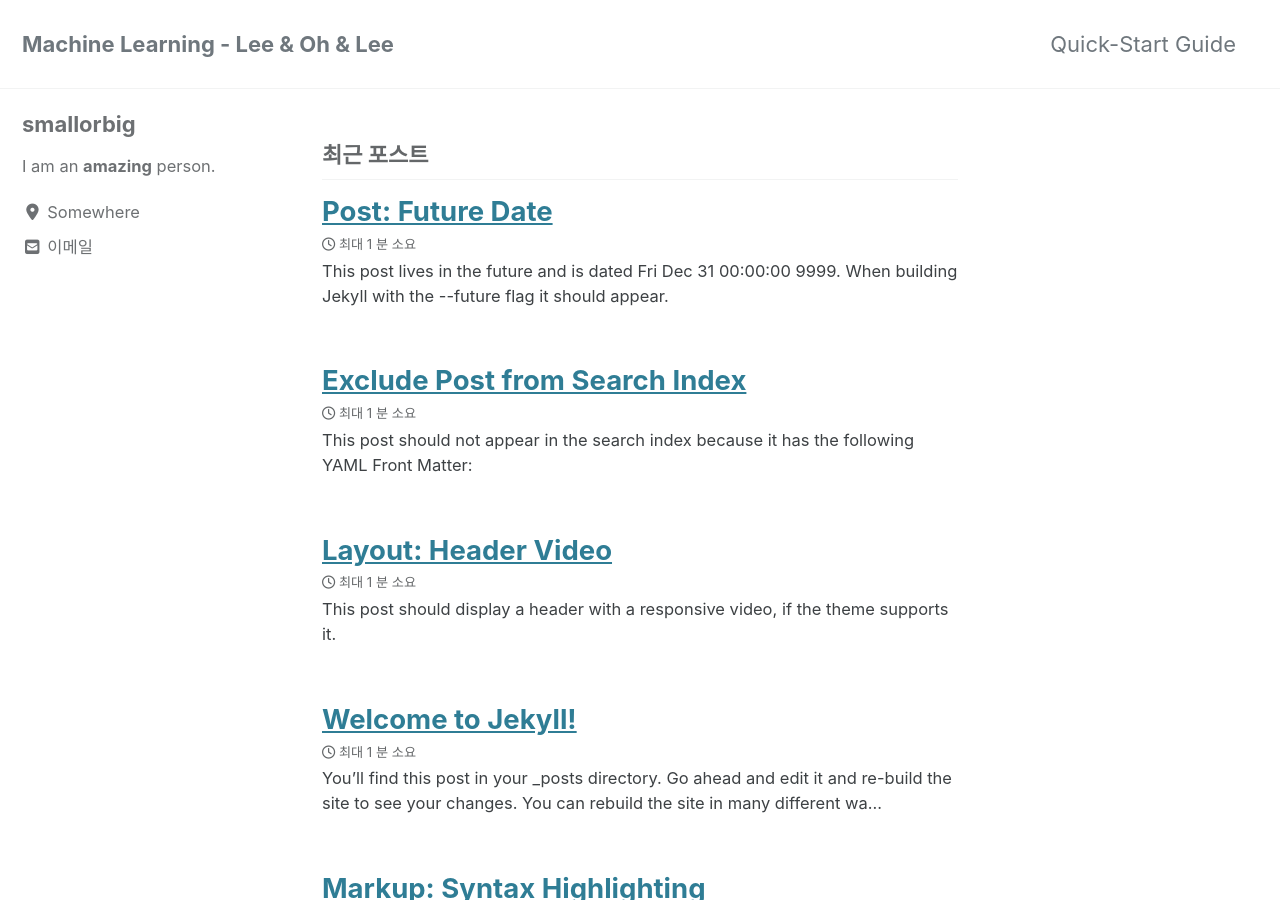
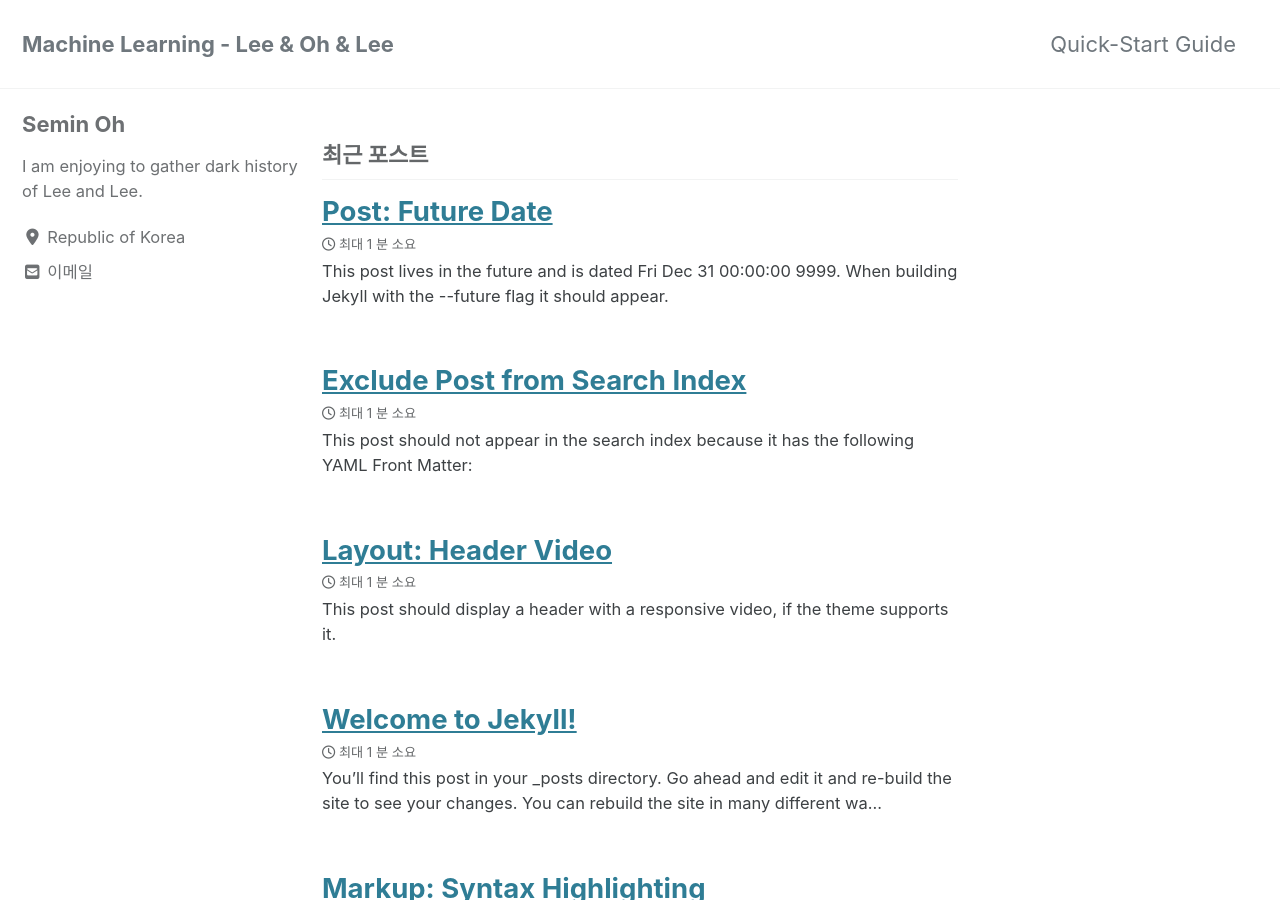
Before and after one commit to smallorbig/ml_lol, a Jekyll site: the page built from index.html, in a window 1280 px wide and 900 px high. Built offline with Jekyll 4.4.1, drawn with Linux system fonts in a browser that asks for light colours; cached includes are drawn as plain includes; nearby versions of some CDN libraries; the list of posts is cut into pages by our own code.

```diff
--- a/_config.yml
+++ b/_config.yml
@@ -94,10 +94,10 @@ analytics:
 
 # Site Author
 author:
-  name             : smallorbig
+  name             : Semin Oh
   avatar           : # path of avatar image, e.g. "/assets/images/bio-photo.jpg"
-  bio              : "I am an **amazing** person."
-  location         : "Somewhere"
+  bio              : "I am enjoying to gather dark history of Lee and Lee."
+  location         : "Republic of Korea"
   email            : osmfirst@gmail.com
   links:
     - label: "Email"
@@ -122,24 +122,24 @@ author:
 # Site Footer
 footer:
   links:
-    - label: "Twitter"
-      icon: "fab fa-fw fa-twitter-square"
-      # url:
-    - label: "Facebook"
-      icon: "fab fa-fw fa-facebook-square"
-      # url:
-    - label: "GitHub"
-      icon: "fab fa-fw fa-github"
-      # url:
-    - label: "GitLab"
-      icon: "fab fa-fw fa-gitlab"
-      # url:
-    - label: "Bitbucket"
-      icon: "fab fa-fw fa-bitbucket"
-      # url:
-    - label: "Instagram"
-      icon: "fab fa-fw fa-instagram"
-      # url:
+    # - label: "Twitter"
+    #   icon: "fab fa-fw fa-twitter-square"
+    #   # url:
+    # - label: "Facebook"
+    #   icon: "fab fa-fw fa-facebook-square"
+    #   # url:
+    # - label: "GitHub"
+    #   icon: "fab fa-fw fa-github"
+    #   # url:
+    # - label: "GitLab"
+    #   icon: "fab fa-fw fa-gitlab"
+    #   # url:
+    # - label: "Bitbucket"
+    #   icon: "fab fa-fw fa-bitbucket"
+    #   # url:
+    # - label: "Instagram"
+    #   icon: "fab fa-fw fa-instagram"
+    #   # url:
 
 
 # Reading Files
```
